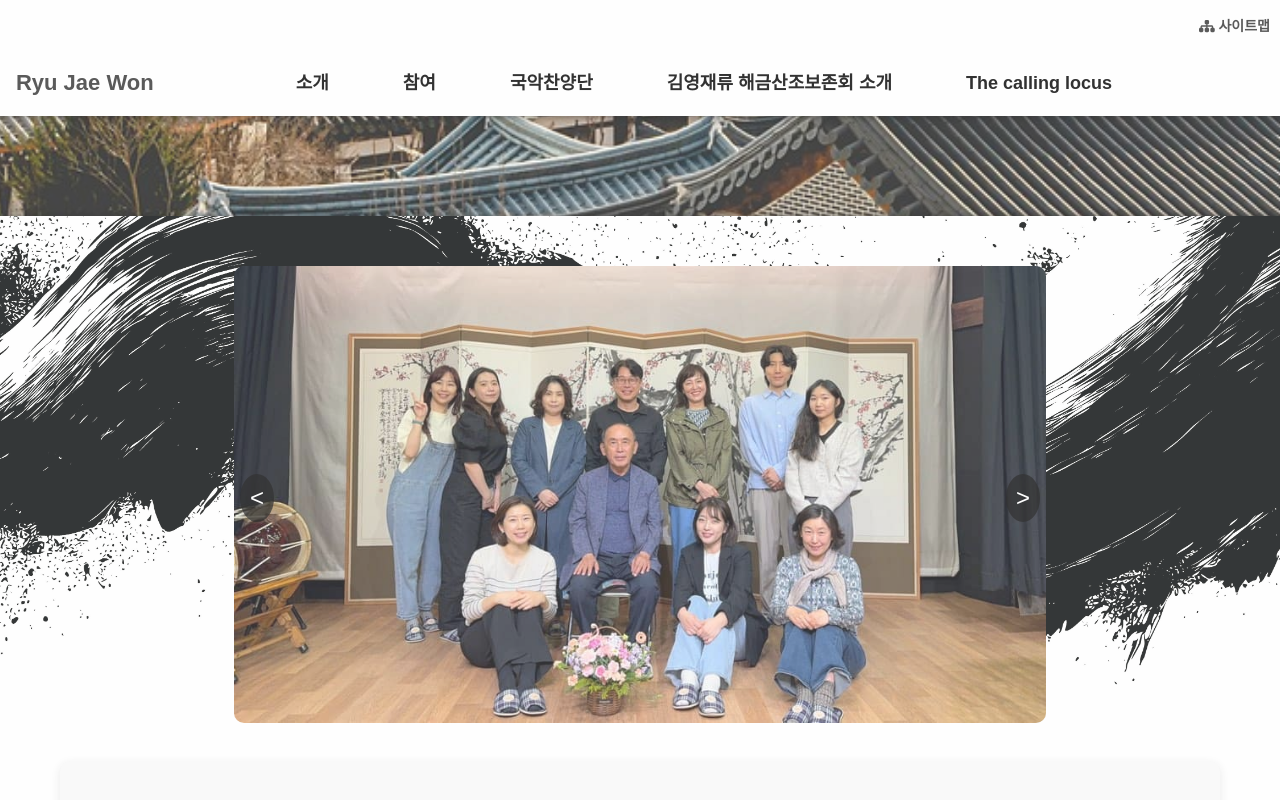
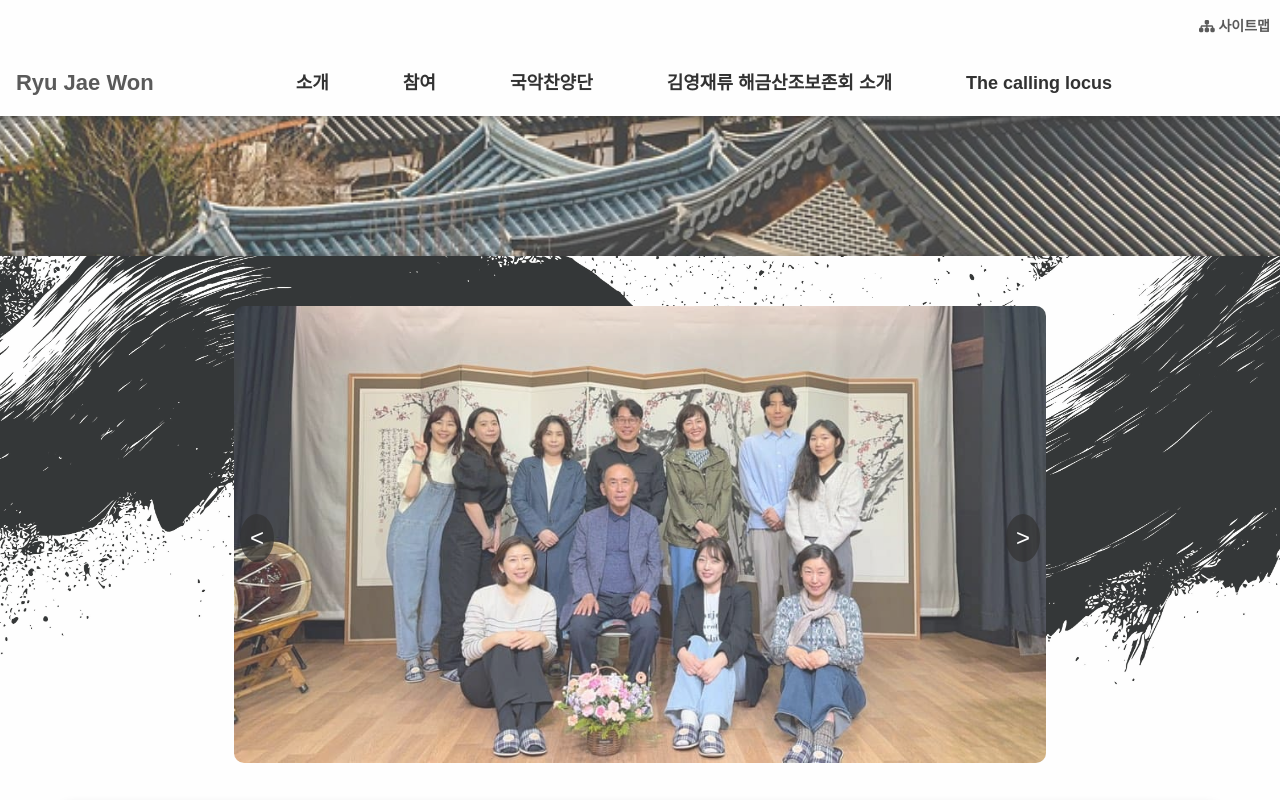
Before and after one commit to BrightLuminate/jawnproject, a React (Create React App) app: page /kim-young-jae-introduction in a window 1280 px wide. Shown: the top 800 px of the page. Built offline with nearby package versions, Linux system fonts and the light colour scheme.

Commit message:
Update KimYoungJaeIntroduction.css

```diff
--- a/src/css/KimYoungJaeIntroduction.css
+++ b/src/css/KimYoungJaeIntroduction.css
@@ -11,7 +11,7 @@
   background-size: cover;
   background-position: center;
   /* text-align: center; */
-  padding: 50px 40px;
+    padding: 70px 40px;
   color: white;
   width: 190% ;
   position: relative;
```
